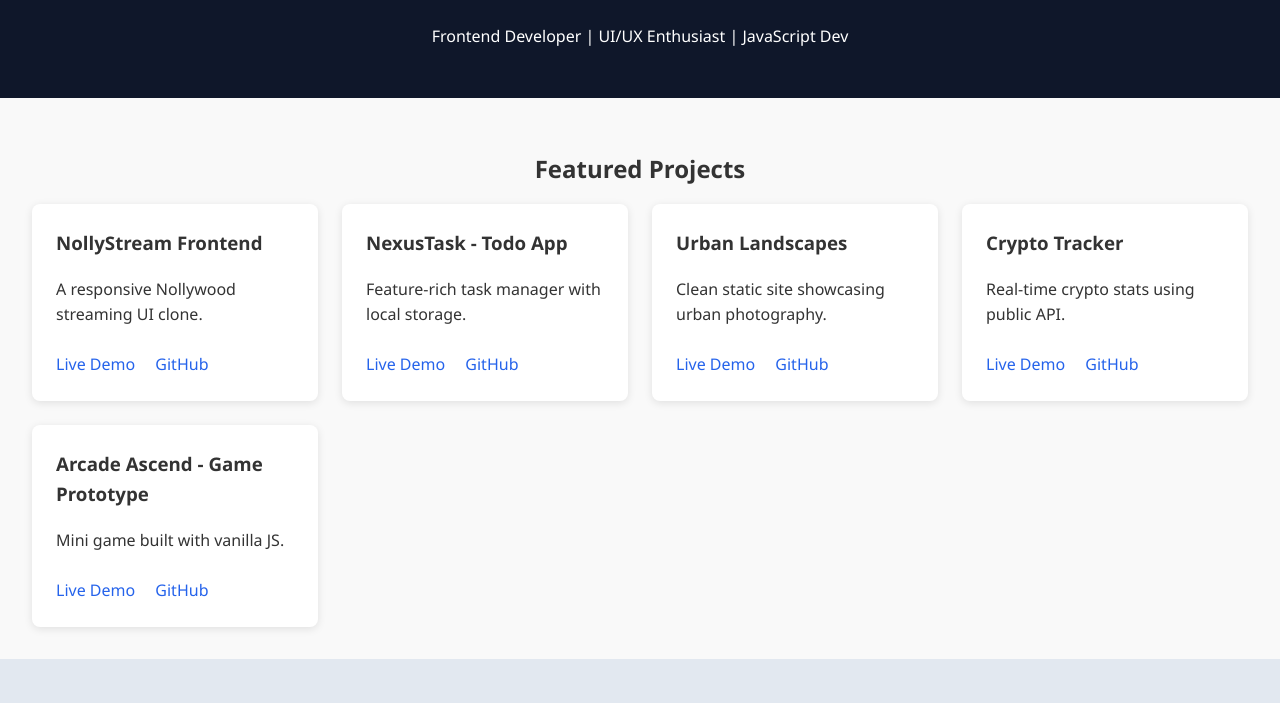
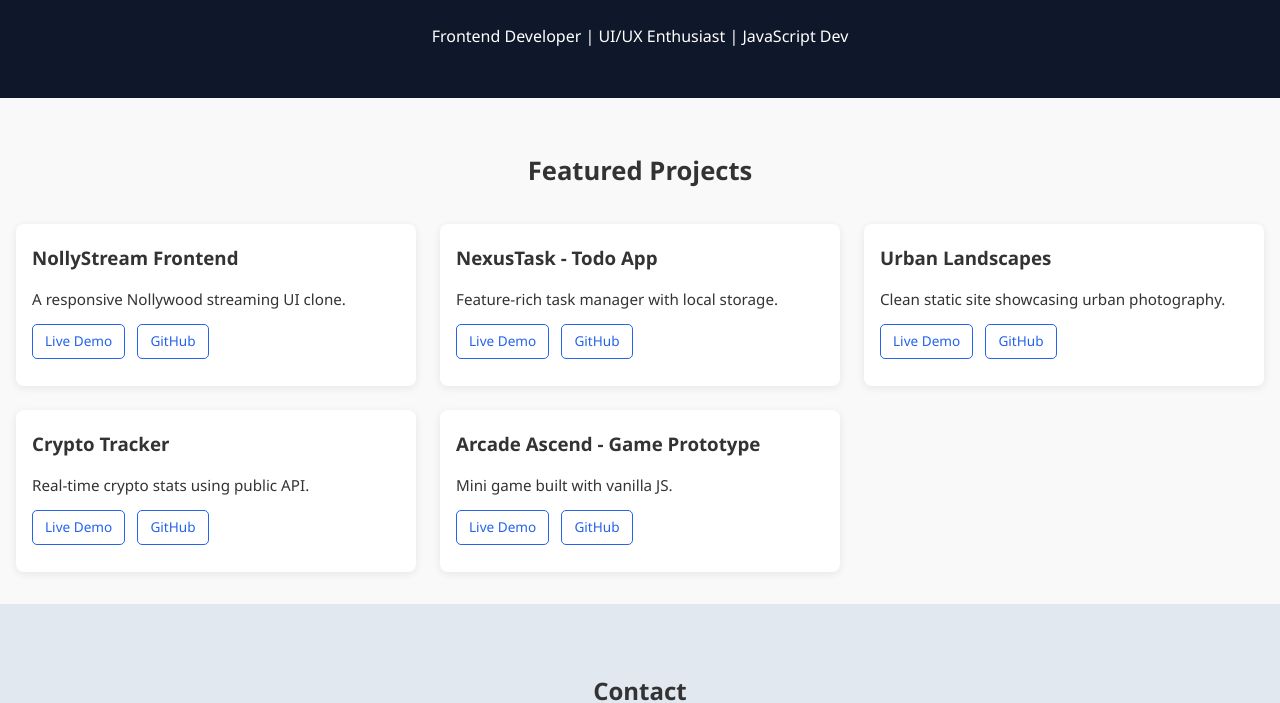
Before and after one commit to datasosa/Frontend-portfolio, a plain HTML site: page index.html in a window 1280 px wide. Shown: the part 102-805 px from the top of the page. Drawn offline with Linux system fonts and the light colour scheme.

Commit message:
Update style.css

```diff
--- a/style.css
+++ b/style.css
@@ -1,3 +1,4 @@
+/* Base styles */
 body {
   margin: 0;
   font-family: 'Segoe UI', Tahoma, Geneva, Verdana, sans-serif;
@@ -6,6 +7,7 @@ body {
   line-height: 1.6;
 }
 
+/* Hero section */
 header.hero {
   text-align: center;
   padding: 2rem;
@@ -13,54 +15,101 @@ header.hero {
   color: white;
 }
 
+/* Projects section */
 .projects {
-  padding: 2rem;
+  padding: 2rem 1rem;
 }
 
 .projects h2 {
   text-align: center;
-  margin-bottom: 1rem;
+  margin-bottom: 2rem;
+  font-size: 1.6rem;
 }
 
+/* Responsive project grid */
 .project-grid {
   display: grid;
-  grid-template-columns: repeat(auto-fit, minmax(260px, 1fr));
   gap: 1.5rem;
-  margin-top: 1rem;
+  grid-template-columns: 1fr;
 }
 
+@media (min-width: 600px) {
+  .project-grid {
+    grid-template-columns: repeat(2, 1fr);
+  }
+}
+
+@media (min-width: 900px) {
+  .project-grid {
+    grid-template-columns: repeat(3, 1fr);
+  }
+}
+
+/* Project cards */
 .card {
   background: white;
-  padding: 1.5rem;
+  padding: 1.2rem 1rem;
   border-radius: 8px;
-  box-shadow: 0 2px 8px rgba(0,0,0,0.1);
+  box-shadow: 0 2px 8px rgba(0,0,0,0.08);
+  transition: transform 0.3s ease, box-shadow 0.3s ease;
+}
+
+.card:hover {
+  transform: translateY(-4px);
+  box-shadow: 0 4px 16px rgba(0,0,0,0.12);
 }
 
 .card h3 {
   margin-top: 0;
+  margin-bottom: 0.5rem;
 }
 
+.card p {
+  font-size: 0.95rem;
+  line-height: 1.5;
+  margin-bottom: 0.8rem;
+}
+
+/* Links as buttons */
 .card a {
   display: inline-block;
-  margin-right: 1rem;
-  margin-top: 0.5rem;
+  margin-right: 0.5rem;
+  margin-bottom: 0.5rem;
+  padding: 0.35rem 0.75rem;
+  font-size: 0.85rem;
   color: #2563eb;
+  border: 1px solid #2563eb;
+  border-radius: 5px;
+  text-decoration: none;
+  transition: all 0.2s ease-in-out;
+}
+
+.card a:hover {
+  background-color: #2563eb;
+  color: white;
   text-decoration: none;
 }
 
-.card a:hover {
-  text-decoration: underline;
-}
-
+/* Contact section */
 .contact {
   background: #e2e8f0;
-  padding: 2rem;
+  padding: 3rem 1rem;
   text-align: center;
 }
 
+.contact h2 {
+  margin-bottom: 1rem;
+}
+
+.contact p {
+  margin: 0.5rem 0;
+}
+
+/* Footer */
 footer {
   text-align: center;
   padding: 1rem;
   font-size: 0.9rem;
   color: #555;
+  background-color: #f1f5f9;
 }
```
